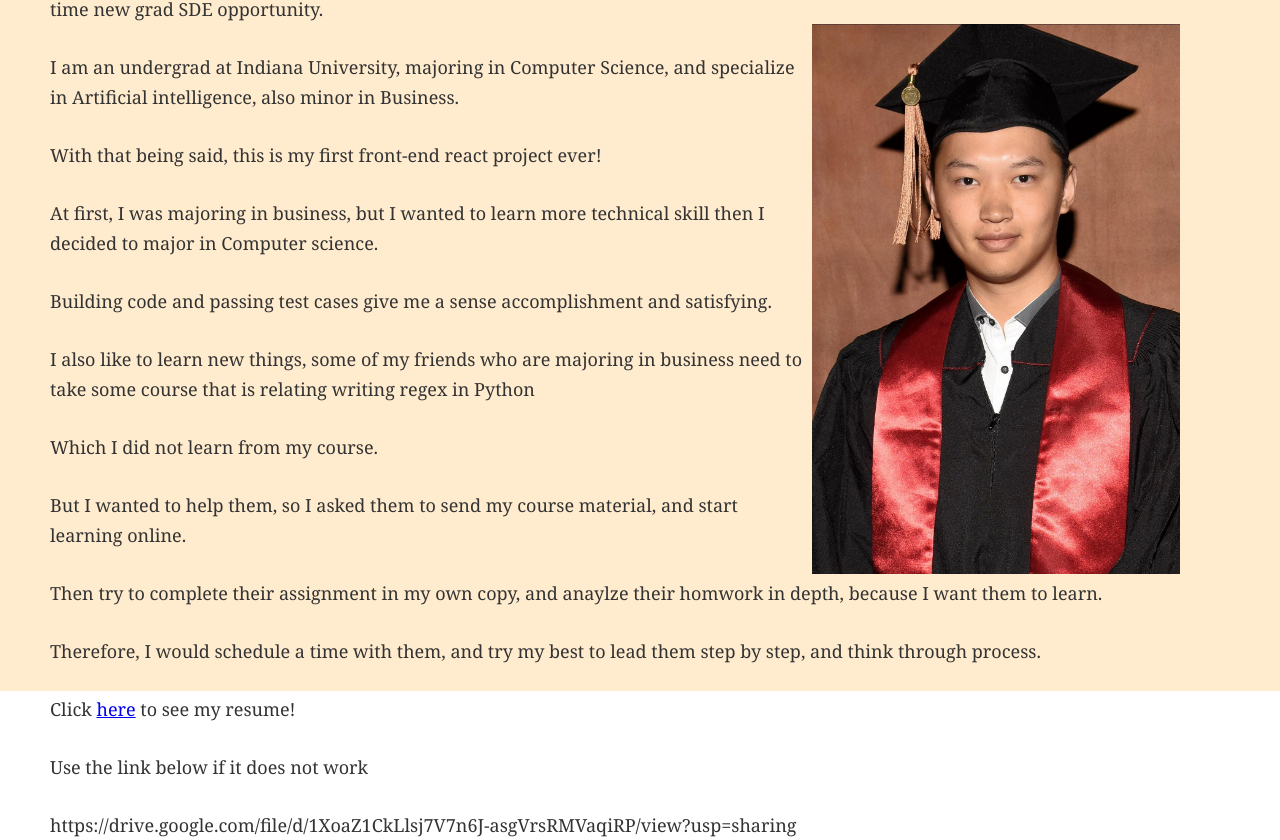
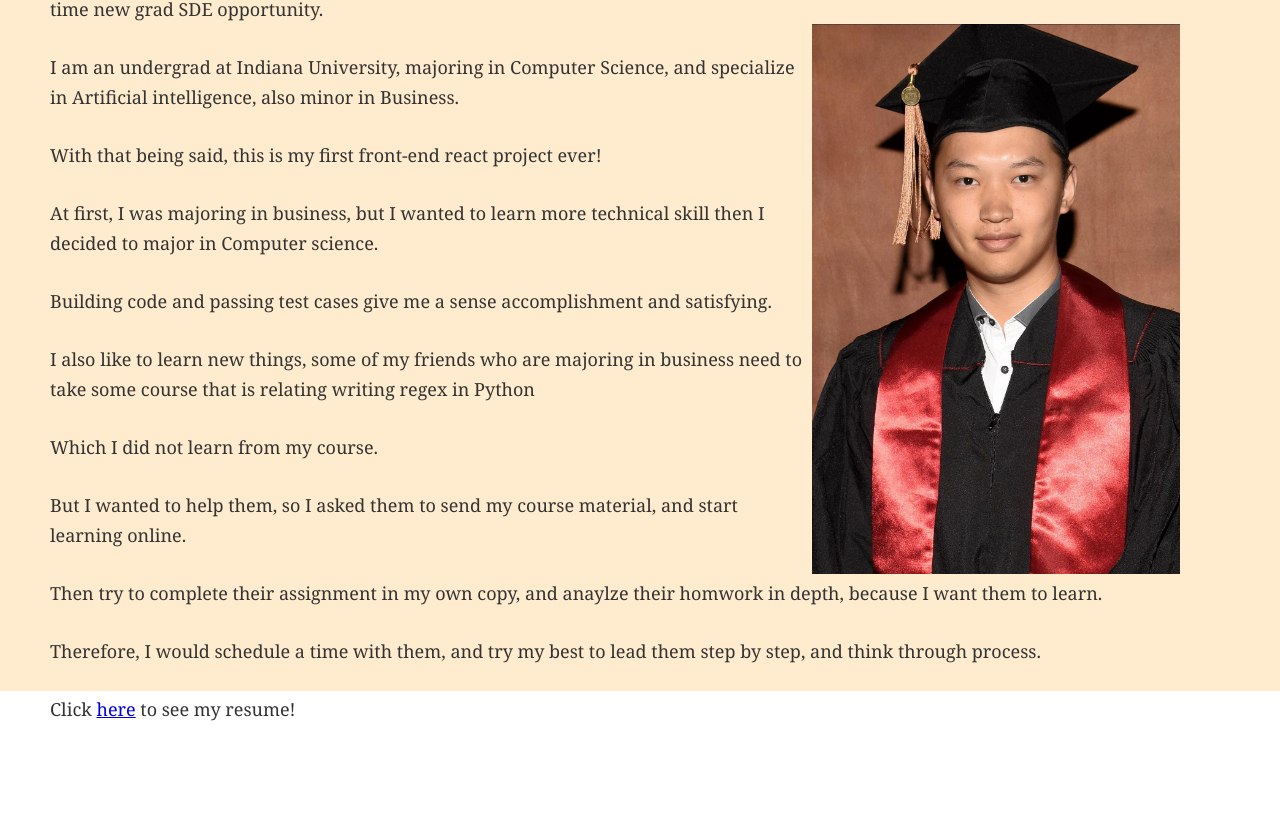
Before and after one commit to kfadilla/Portfolio, a React (Create React App) app: page /About in a window 1280 px wide. Shown: the part 312-1152 px from the top of the page. After the commit the page ends 1036 px from the top, so only its background shows below. Built offline with nearby package versions, Linux system fonts and the light colour scheme.

Commit message:
Update About.js

```diff
--- a/src/About.js
+++ b/src/About.js
@@ -26,8 +26,6 @@ class About extends Component {
                 <p class = "description">Then try to complete their assignment in my own copy, and anaylze their homwork in depth, because I want them to learn. </p>
                 <p class = "description">Therefore, I would schedule a time with them, and try my best to lead them step by step, and think through process. </p>
                 <p class = "description">Click <a href = "https://drive.google.com/file/d/1XoaZ1CkLlsj7V7n6J-asgVrsRMVaqiRP/view?usp=sharing">here</a> to see my resume!</p>
-                <p class = "description">Use the link below if it does not work</p>
-                <p class = "description"> https://drive.google.com/file/d/1XoaZ1CkLlsj7V7n6J-asgVrsRMVaqiRP/view?usp=sharing </p>
                 </div>
             </section>
             </div>
```
